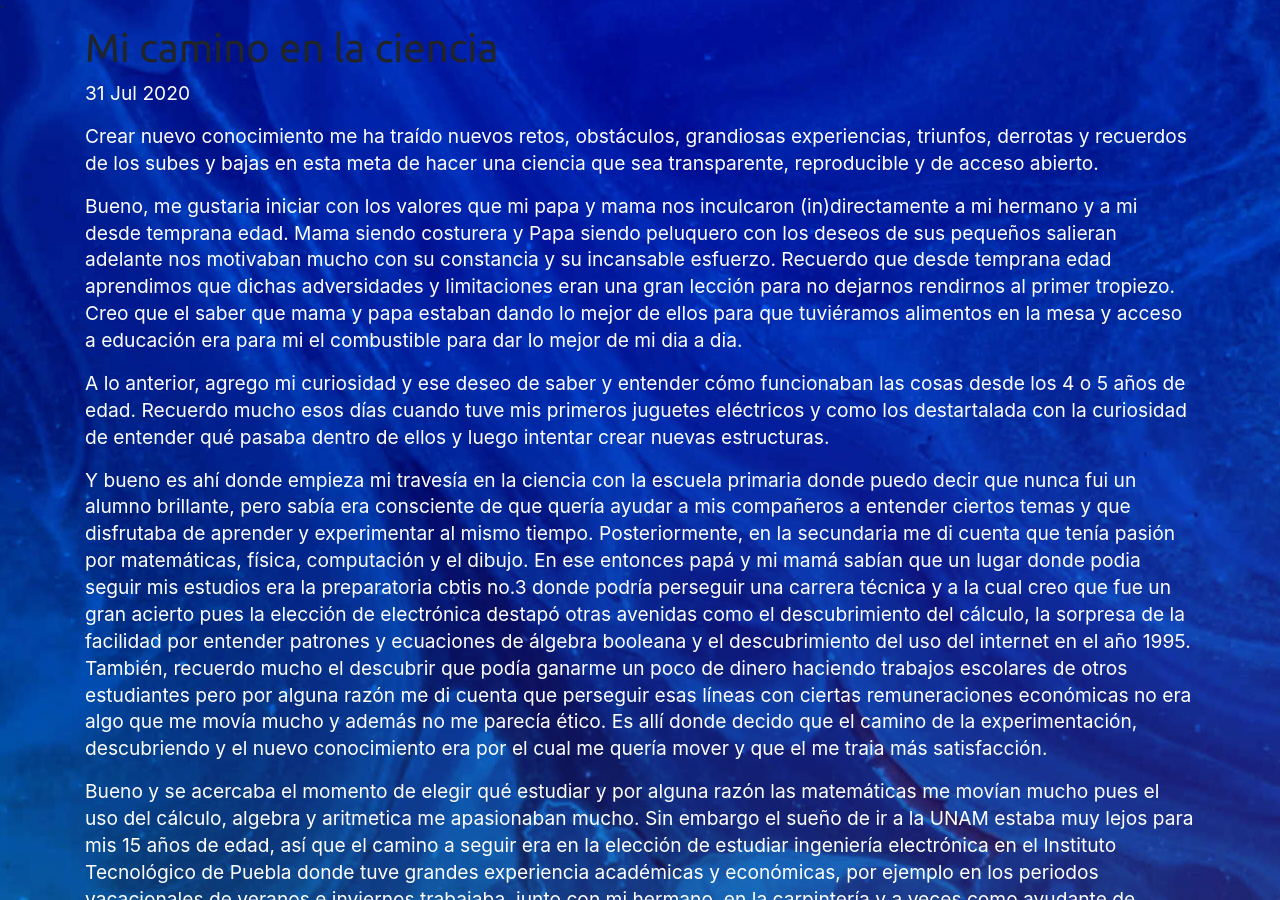
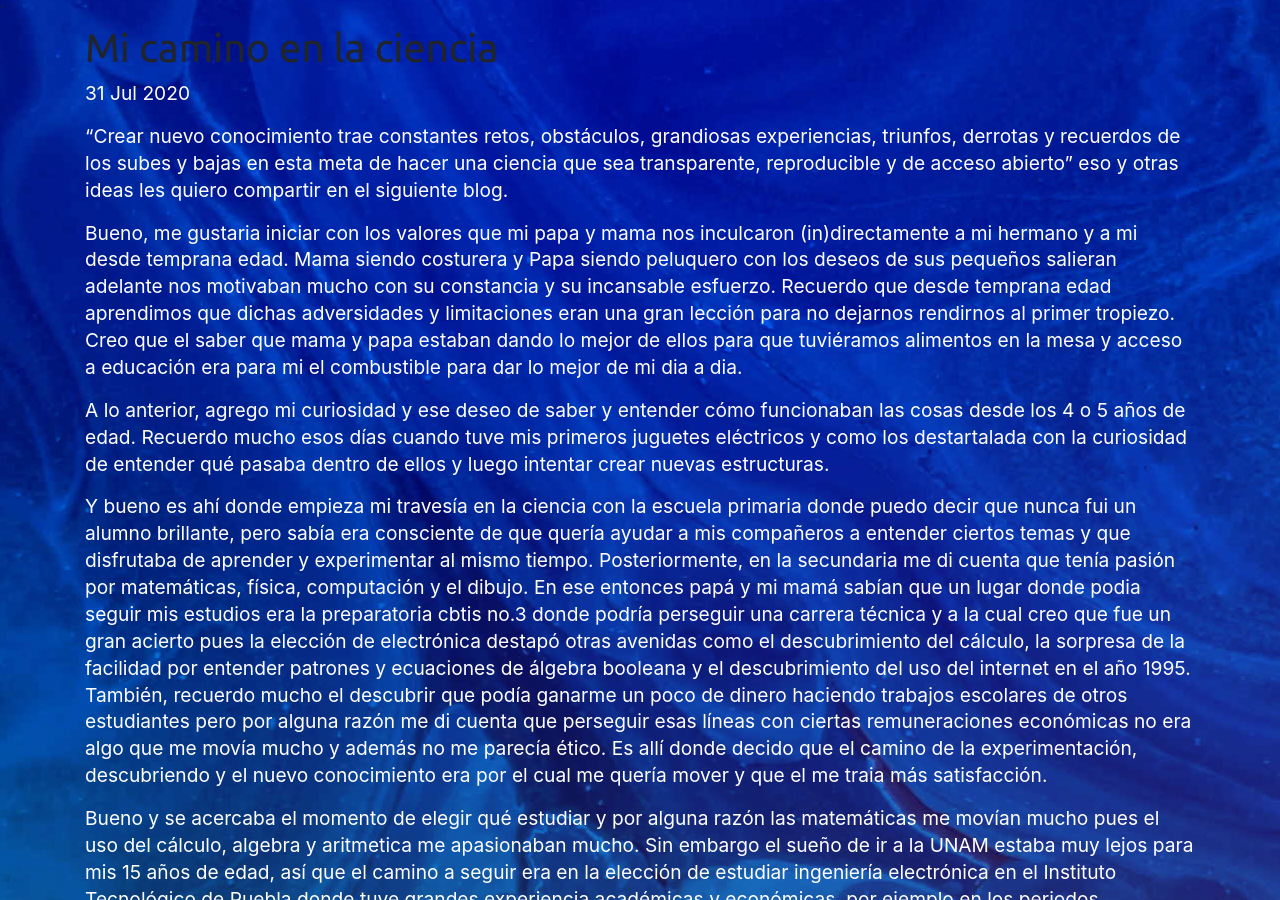
Before and after one commit to mxochicale/mxochicale.github.io, a Jekyll site: the page built from _posts/2020-07-31-mi-camino-en-la-ciencia.md, in a window 1280 px wide and 900 px high. Built offline with Jekyll 4.4.1, drawn with Linux system fonts in a browser that asks for light colours; nearby versions of some CDN libraries; comment, search, counter and statistics services are not loaded; a style sheet for code colours, icons or effects is not loaded.

Commit message:
polishes the blog post for 2020-07-31

```diff
--- a/_posts/2020-07-31-mi-camino-en-la-ciencia.md
+++ b/_posts/2020-07-31-mi-camino-en-la-ciencia.md
@@ -3,10 +3,10 @@ layout: post
 title: "Mi camino en la ciencia"
 date: 2020-07-31
 ---
-Crear nuevo conocimiento me ha traído nuevos retos, obstáculos,
+“Crear nuevo conocimiento trae constantes retos, obstáculos,
 grandiosas experiencias, triunfos, derrotas y recuerdos de los subes y bajas
 en esta meta de hacer una ciencia que sea transparente, reproducible
-y de acceso abierto.
+y de acceso abierto” eso y otras ideas les quiero compartir en el siguiente blog.
 
 Bueno, me gustaria iniciar con los valores que mi papa y mama
 nos inculcaron (in)directamente a mi hermano y a mi desde temprana edad.
```
